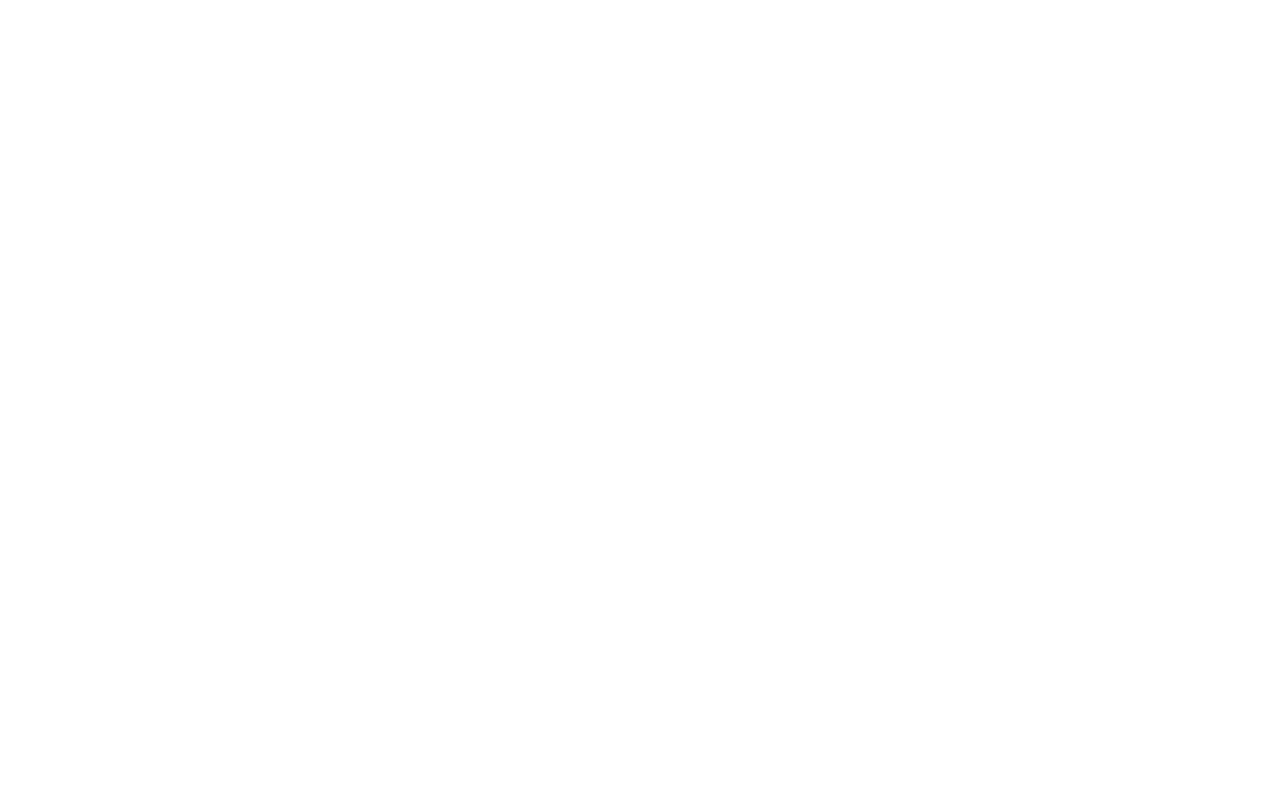
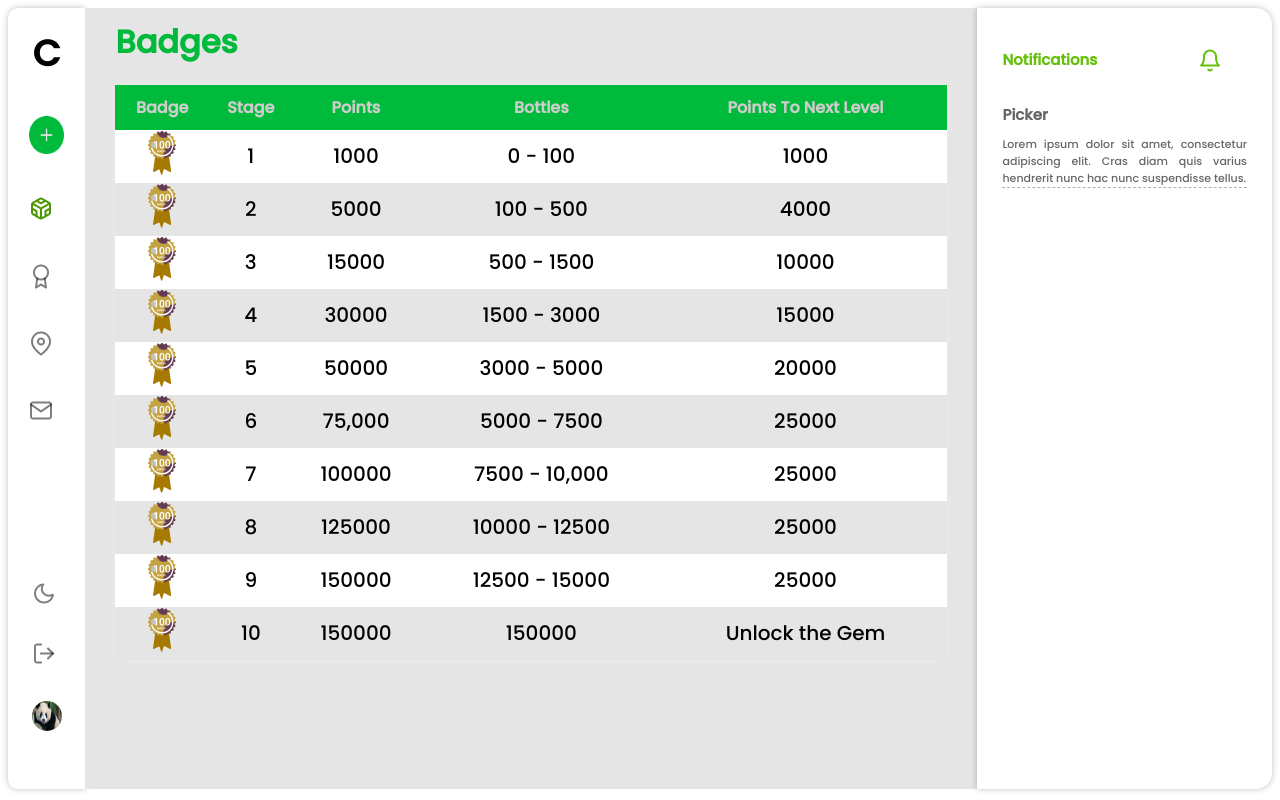
Before and after one commit to Love-Becca/cleanUp-Project, a Nuxt app: page /stages in a window 1280 px wide. Before the commit this address had no page. Built offline with nearby package versions, Linux system fonts and the light colour scheme.

Commit message:
eleventh commit

```diff
--- /dev/null
+++ b/components/Dashboard/levels.vue
@@ -0,0 +1,139 @@
+<template>
+    <div id="details">
+        <h2>Badges</h2>
+        <div id="stage">
+            <table>
+                <tr>
+                    <th>Badge</th>
+                    <th>Stage</th>
+                    <th>Points</th>
+                    <th>Bottles</th>
+                    <th>Points To Next Level</th>
+                </tr>
+                <tr>
+                    <td><img src="~/assets/stage.svg" alt="badge"></td>
+                    <td>1</td>
+                    <td>1000</td>
+                    <td>0 - 100</td>
+                    <td>1000</td>
+                </tr>
+                <tr>
+                    <td><img src="~/assets/stage.svg" alt="badge"></td>
+                    <td>2</td>
+                    <td>5000</td>
+                    <td>100 - 500</td>
+                    <td>4000</td>
+                </tr>
+                <tr>
+                    <td><img src="~/assets/stage.svg" alt="badge"></td>
+                    <td>3</td>
+                    <td>15000</td>
+                    <td>500 - 1500</td>
+                    <td>10000</td>
+                </tr>
+                <tr>
+                    <td><img src="~/assets/stage.svg" alt="badge"></td>
+                    <td>4</td>
+                    <td>30000</td>
+                    <td>1500 - 3000</td>
+                    <td>15000</td>
+                </tr>
+                <tr>
+                    <td><img src="~/assets/stage.svg" alt="badge"></td>
+                    <td>5</td>
+                    <td>50000</td>
+                    <td>3000 - 5000</td>
+                    <td>20000</td>
+                </tr>
+                <tr>
+                    <td><img src="~/assets/stage.svg" alt="badge"></td>
+                    <td>6</td>
+                    <td>75,000</td>
+                    <td>5000 - 7500</td>
+                    <td>25000</td>
+                </tr>
+                <tr>
+                    <td><img src="~/assets/stage.svg" alt="badge"></td>
+                    <td>7</td>
+                    <td>100000</td>
+                    <td>7500 - 10,000</td>
+                    <td>25000</td>
+                </tr>
+                <tr>
+                    <td><img src="~/assets/stage.svg" alt="badge"></td>
+                    <td>8</td>
+                    <td>125000</td>
+                    <td>10000 - 12500</td>
+                    <td>25000</td>
+                </tr>
+                <tr>
+                    <td><img src="~/assets/stage.svg" alt="badge"></td>
+                    <td>9</td>
+                    <td>150000</td>
+                    <td>12500 - 15000</td>
+                    <td>25000</td>
+                </tr>
+                <tr>
+                    <td><img src="~/assets/stage.svg" alt="badge"></td>
+                    <td>10</td>
+                    <td>150000</td>
+                    <td>150000</td>
+                    <td>Unlock the Gem</td>
+                </tr>
+            </table>
+        </div>
+    </div>
+</template>
+
+<style scoped>
+*{
+    margin: 0;
+    padding: 0;
+    box-sizing: border-box;
+    font-family: Poppins,'Encode Sans', 'Open Sans';
+}
+
+#details{
+    height: 97.6vh;
+    width: 90vw;
+    border:none;
+    display: flex;
+    flex-direction: column;
+    background-color: #E5E5E5;
+    padding: 10px 30px;
+}
+
+h2{
+    font-size: 4vh;
+    color: rgba(0, 187, 59, 1);
+    margin-bottom: 1.5vw;
+}
+table{
+    width: 65vw;
+    text-align: center;
+    border: none;
+    border-collapse: collapse;
+    box-shadow: 0px 0px 7px rgba(238, 237, 237, 0.829);
+}
+
+img{
+    width: 40px;
+    height: 45px;
+}
+
+th{
+    color: rgb(207, 204, 204);
+    background-color: rgba(0, 187, 59, 1);
+    border-style: none;
+    height: 3.5vw;
+}
+
+tr:nth-child(even) {
+    background-color: white;
+}
+
+td{
+    font-weight: 400;
+    font-size: 2.5vh;
+}
+</style>
--- /dev/null
+++ b/components/Dashboard/location.vue
@@ -0,0 +1,36 @@
+<template>
+    <div id="container">
+        <div id="locate">
+            <h2>Location</h2>
+         <img src="~/assets/googlemap.png" alt="location"  width="900px" height="530px">
+        </div>
+    </div>
+</template>
+
+<style scoped>
+    *{
+    padding: 0;
+    margin: 0;
+    box-sizing: border-box;
+    font-family: Poppins,'Encode Sans','Open Sans';
+}
+
+#container{
+    height: 97.6vh;
+    width: 60.375rem;
+    border:none;
+    background-color: #E5E5E5;
+    padding: 20px 30px;
+}
+
+img{
+    border-radius: 30px;
+}
+
+h2{
+    color:rgba(0, 187, 59, 1);
+    font-size: 24px;
+    font-weight: 600;
+    margin-bottom: 30px;
+}
+</style>
--- a/components/Dashboard/overveiw.vue
+++ b/components/Dashboard/overveiw.vue
@@ -43,7 +43,21 @@
         </div>
         <div id="section3">
             <h2 id="progress">Progress Bar</h2>
-            <div id="graph"></div>
+            <div id="graph">
+                <div id="bar-one"></div>
+                <div id="bar-two"></div>
+                <div id="bar-three"></div>
+
+                <ul class="numbers">
+                    <li><div class="bar-height">10,000</div></li>
+                    <li><div class="bar-height">5,000</div></li>
+                    <li><div class="bar-height">1,000</div></li>
+                    <li><div class="bar-height">500</div></li>
+                    <li><div class="bar-height">200</div></li>
+                    <li><div class="bar-height">100</div></li>
+                    <li><div class="bar-height">0</div></li>
+                </ul>
+            </div>
         </div>
     </div>
 </template>
@@ -52,6 +66,7 @@
     padding: 0;
     margin: 0;
     box-sizing: border-box;
+    list-style: none;
     font-family: Poppins,'Encode Sans','Open Sans';
 }
 
@@ -71,7 +86,7 @@
     border: none;
     height: 10rem;
     background: rgba(0, 187, 59, 1);
-    margin: 25px 0px;
+    margin: 25px 0px 15px 0px;
     padding: 0 3rem;
     border-radius: 16px;
 }
@@ -94,7 +109,7 @@
     flex-direction: column;
     border: none;
     height: 10.5rem;
-    margin-bottom:20px;
+    margin-bottom: 10px;
 }
 
 #boards{
@@ -173,6 +188,91 @@
     font-size: 17px;
     font-weight: 600;
 }
+
+#section3{
+    display: flex;
+    flex-direction: column;
+    border: none;
+    height: 15rem;
+}
+
+#graph{
+    display: flex;
+    flex-direction: row;
+    align-self: center;
+    position: relative;
+    height: 13rem;
+    width: 50rem;
+    border-left: 2px solid  rgba(101, 192, 9, 1);;
+    border-bottom: 2px solid grey;
+    margin-top: 1rem;
+    z-index: 0;
+
+}
+
+#numbers{
+    position: relative;
+    height: 13rem;
+    top: 0px;
+    left: -30px;
+    z-index: 100;
+}
+
+li{
+    position: relative;
+    border-bottom: none;
+    height: 26px;
+    left: -45px;
+    height: 29px;
+    font-size: 0.8rem;
+    opacity: 0.8;
+}
+
+li::before{
+    content: '';
+    border: 2px solid red;
+    position: absolute;
+    bottom:  -1px;
+    left: 30px;
+    height: 40%;
+    border:solid grey 2px;
+    transform: skew(45deg);
+    width: 0px;
+}
+
+li div{
+    position: absolute;
+    width:30px;
+    left: -15px;
+    padding-top: 0px;
+    text-align: right;
+}
+
+#bar-one,#bar-two,#bar-three{
+    width: 20px;
+    height: 50px;
+    border-radius: 50px;
+    background-color: green;
+    position: absolute;
+    left:3%;
+    bottom: 0px;
+    border: none;
+    z-index: 1000;
+}
+
+#bar-two{
+    left: 7%;
+    height:100px;
+    background-color: rgb(173, 173, 173);
+
+}
+
+#bar-three{
+    left: 11%;
+    height:150px;
+    background-color: green;
+}
+
 @media screen and (max-width:600px) {
     #section1{
         width: 100vw;
--- a/components/Dashboard/sidebar.vue
+++ b/components/Dashboard/sidebar.vue
@@ -11,10 +11,10 @@
                 <img src="~/assets/codesandbox.png" alt="perk">
             </div>
             <div id="badges">
-                <img src="~/assets/award.png"  alt="badge">
+                <nuxt-link to="/stages"><img src="~/assets/award.png"  alt="badge"></nuxt-link>
             </div>
             <div id="location">
-                <img src="~/assets/map-pin.png" alt="location">
+                <nuxt-link to="/locations"><img src="~/assets/map-pin.png" alt="location"></nuxt-link>
             </div>
             <div id="notifictaion">
                 <img src="~/assets/mail.png" alt="location">
--- /dev/null
+++ b/pages/locations.vue
@@ -0,0 +1,19 @@
+<template>
+    <div id="combine">
+        <LazyDashboardSidebar/>
+        <LazyDashboardLocation/>
+        <LazyDashboardNotification/>
+    </div>
+</template>
+
+<style scoped>
+*{
+    padding: 0;
+    margin: 0;
+}
+
+#combine{
+    display: flex;
+    flex-direction: row;
+}
+</style>
--- /dev/null
+++ b/pages/stages.vue
@@ -0,0 +1,19 @@
+<template>
+    <div id="combine">
+        <LazyDashboardSidebar />
+        <LazyDashboardLevels />
+        <LazyDashboardNotification />
+    </div>
+</template>
+
+<style scoped>
+*{
+    padding: 0;
+    margin: 0;
+}
+
+#combine{
+    display: flex;
+    flex-direction: row;
+}
+</style>
```
Also changed, not shown: assets/stage.svg (added).
